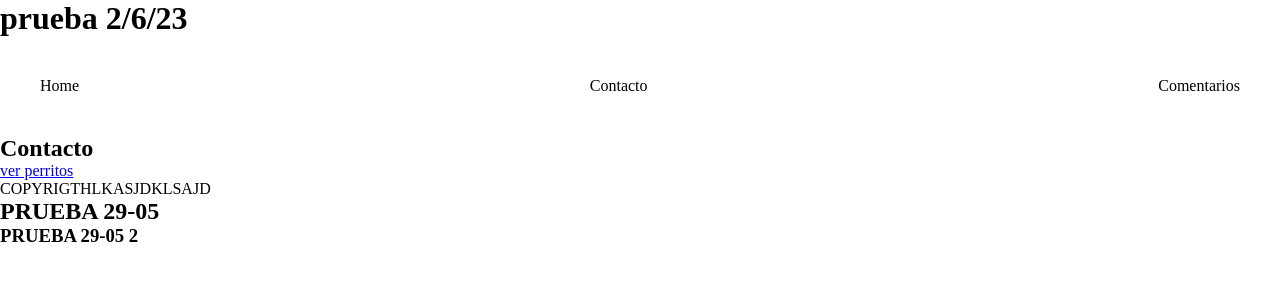
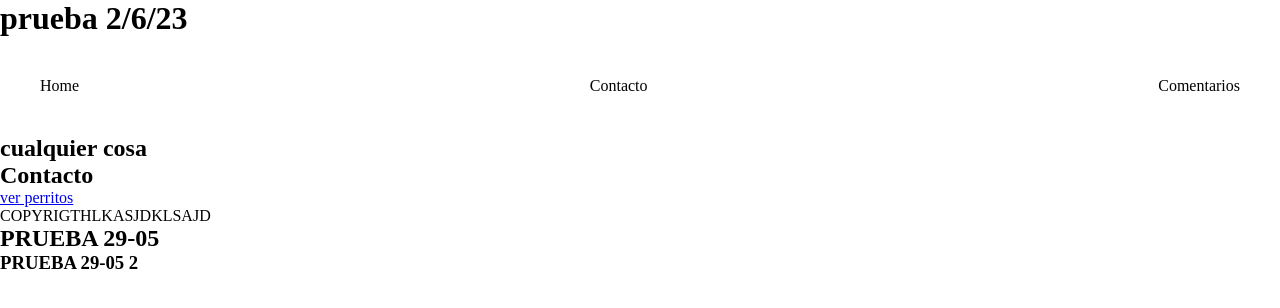
Before and after one commit to botcarola/porfolio-2023, a plain HTML site: page index.html in a window 1280 px wide. Drawn offline with Linux system fonts and the light colour scheme.

Commit message:
añado header

```diff
--- a/index.html
+++ b/index.html
@@ -24,6 +24,11 @@
             </li>
         </ul>
     </nav>
+    <header>
+        <h2>
+            cualquier cosa
+        </h2>
+    </header>
     <main>
         <h2>
             Contacto
```
